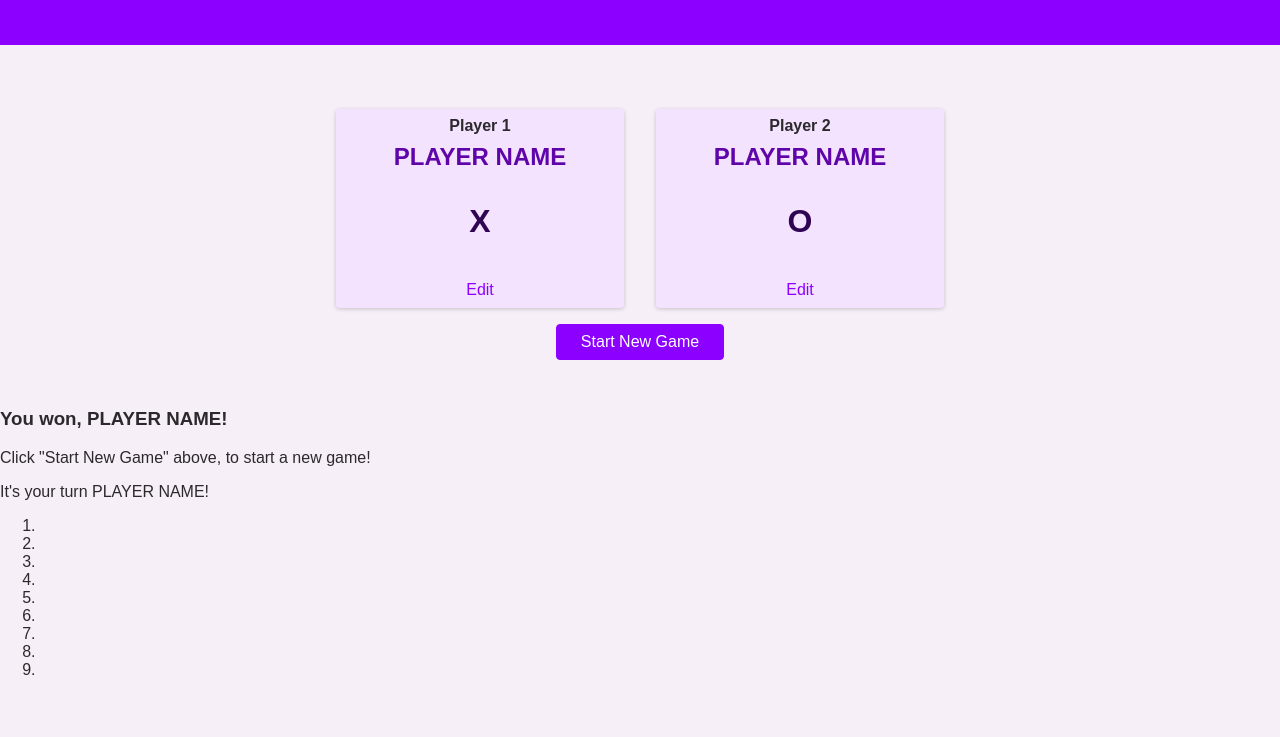
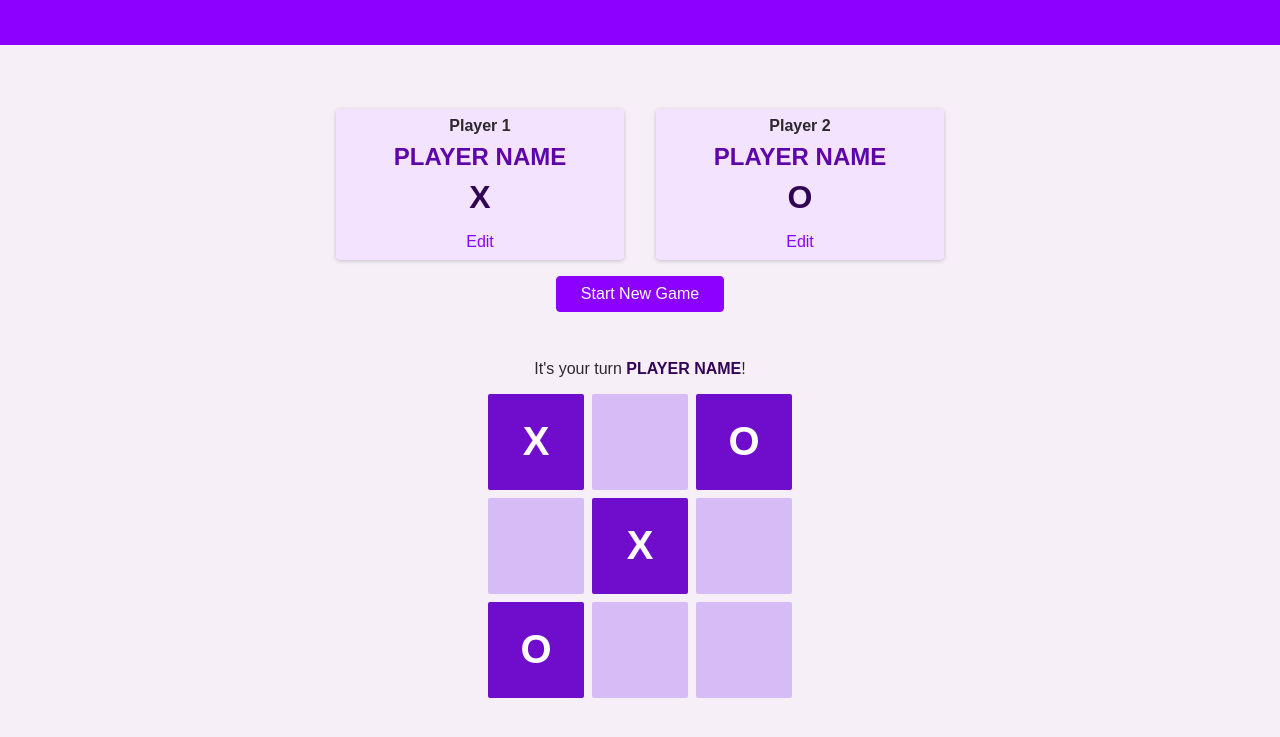
Before and after one commit to teslimayomide-24/tic-tac-toe-project, a plain HTML site: page index.html in a window 1280 px wide. Shown: the part 133-870 px from the top of the page. Before the commit the page ends 828 px from the top, so only its background shows below. Drawn offline with Linux system fonts and the light colour scheme.

```diff
--- a/index.html
+++ b/index.html
@@ -14,6 +14,7 @@
     <link rel="stylesheet" href="styles/styles.css">
     <link rel="stylesheet" href="styles/overlays.css">
     <link rel="stylesheet" href="styles/configuration.css">
+    <link rel="stylesheet" href="styles/game.css">
   </head>
   <body>
     <div id="backdrop"></div>
@@ -65,21 +66,21 @@
       <!-- game field structure -->
 
       <section id="active-game">
-        <article>
-          <h3>You won, <span id="winner-name">PLAYER NAME</span>!</h3>
+        <article id="game-over">
+          <h2>You won, <span id="winner-name">PLAYER NAME</span>!</h2>
           <p>Click "Start New Game" above, to start a new game!</p>
         </article>
         <p>It's your turn <span id="active-player-name">PLAYER NAME</span>!</p>
-        <ol>
+        <ol id="game-board">
+          <li class="disabled">X</li>
           <li></li>
+          <li class="disabled">O</li>
+
           <li></li>
+          <li class="disabled">X</li>
           <li></li>
 
-          <li></li>
-          <li></li>
-          <li></li>
-
-          <li></li>
+          <li class="disabled">O</li>
           <li></li>
           <li></li>
         </ol>
--- a/styles/configuration.css
+++ b/styles/configuration.css
@@ -62,4 +62,5 @@
     font-size: 2rem;
     font-weight: bold;
     color: rgb(47, 4, 82);
+    margin: 0.5rem 0;
 }
--- /dev/null
+++ b/styles/game.css
@@ -0,0 +1,60 @@
+#active-game {
+    text-align: center;
+    margin: 2rem 0 5rem 0;
+    /* display: none; */
+}
+
+#game-over {
+    width: 90%;
+    max-width: 40rem;
+    margin: auto;
+    padding: 1rem 2rem;
+    background-color: rgb(50, 5, 87);
+    color: #ffffff;
+    box-shadow: 0 2px 8px rgba(0,0,0,0.2);
+    border-radius: 4px;
+    display: none;
+}
+
+#game-over h2 {
+    font-size: 2.5rem;
+    margin: 0.5rem 0;
+}
+
+#active-player-name {
+    font-weight: bold;
+    color: rgb(50, 5, 87);
+}
+
+#game-board {
+    list-style: none;
+    margin: 1rem 0;
+    padding: 0;
+    display: grid;
+    grid-template-columns: repeat(3, 6rem); /*6rem 6rem 6rem*/
+    grid-template-rows: repeat(3, 6rem);
+    justify-content: center;
+    gap: 0.5rem;
+}
+
+#game-board li {
+    background-color: rgb(215, 187, 247);
+    border-radius: 2px;
+    cursor: pointer;
+    display: flex;
+    justify-content: center;
+    align-items: center;
+    font-size: 2.5rem;
+    font-weight: bold;
+}
+
+#game-board li:hover {
+    background-color: rgb(112, 13, 204);
+
+}
+
+#game-board li.disabled {
+    background-color: rgb(112, 13, 204);
+    cursor: default;
+    color: #ffffff;
+}
```
